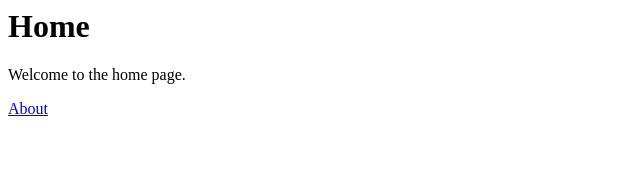
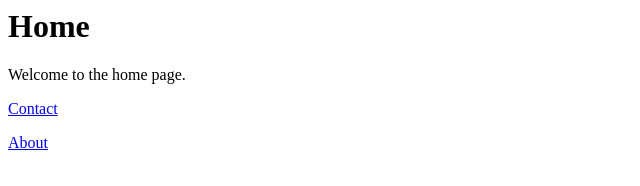
Before and after one commit to newtonbeck/jubilant-octo-fishstick, a plain HTML site: page index.html in a window 1280 px wide. Shown: the full height of the page, 0-640 px from the left. Drawn offline with Linux system fonts and the light colour scheme.

Commit message:
Adiciona link de contato

```diff
--- a/index.html
+++ b/index.html
@@ -5,6 +5,7 @@
   <body>
     <h1>Home</h1>
     <p>Welcome to the home page.</p>
+    <p><a href="contact.php">Contact</a></p>
     <p><a href="about.php">About</a></p>
   </body>
 </html>
```
